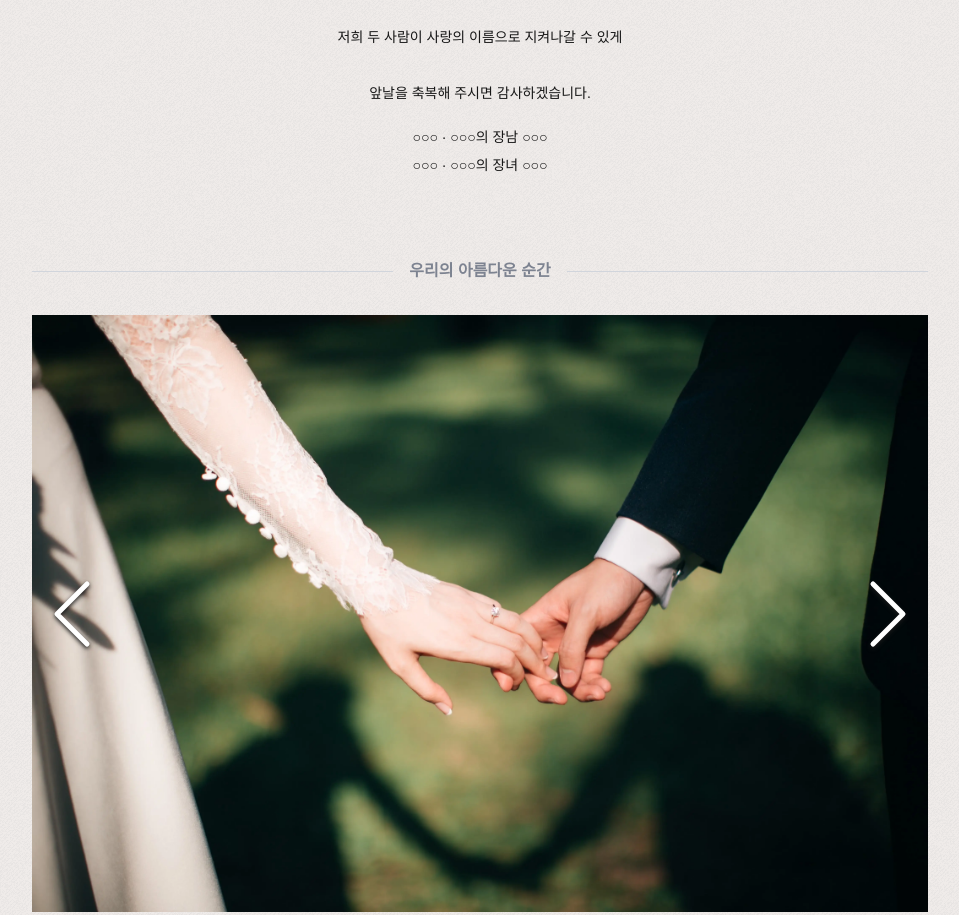
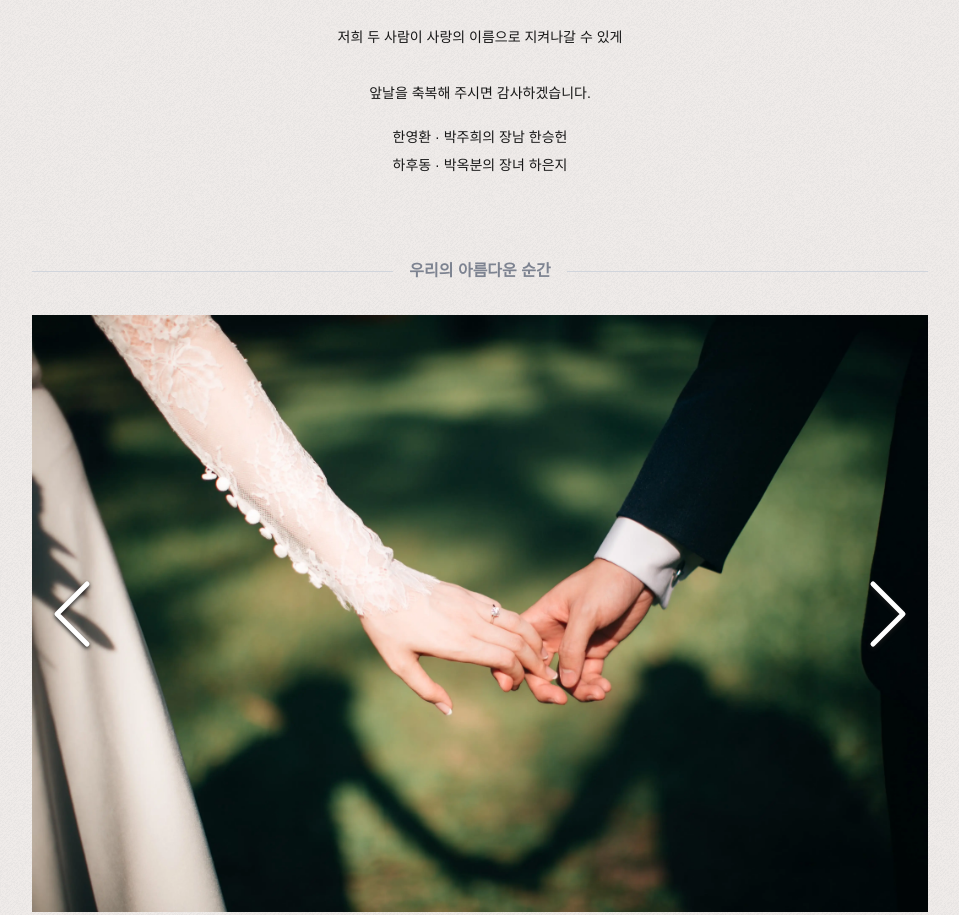
Before and after one commit to ejayyy/invitation, a Next.js app: page / in a window 1280 px wide. Shown: the part 980-1895 px from the top of the page, without its empty margins (160-1119 px from the left). Built offline with nearby package versions, Linux system fonts and the light colour scheme.

Commit message:
Update greeting name

```diff
--- a/src/app/components/Greeting.tsx
+++ b/src/app/components/Greeting.tsx
@@ -1,12 +1,12 @@
 import React from "react";
 import Image from "next/image";
 
-const GROOM_NAME = "○○○";
-const GROOM_FATHER_NAME = "○○○";
-const GROOM_MOTHER_NAME = "○○○";
-const BRIDE_NAME = "○○○";
-const BRIDE_FATHER_NAME = "○○○";
-const BRIDE_MOTHER_NAME = "○○○";
+const GROOM_NAME = "한승헌";
+const GROOM_FATHER_NAME = "한영환";
+const GROOM_MOTHER_NAME = "박주희";
+const BRIDE_NAME = "하은지";
+const BRIDE_FATHER_NAME = "하후동";
+const BRIDE_MOTHER_NAME = "박옥분";
 
 const Greeting = () => {
   return (
```
